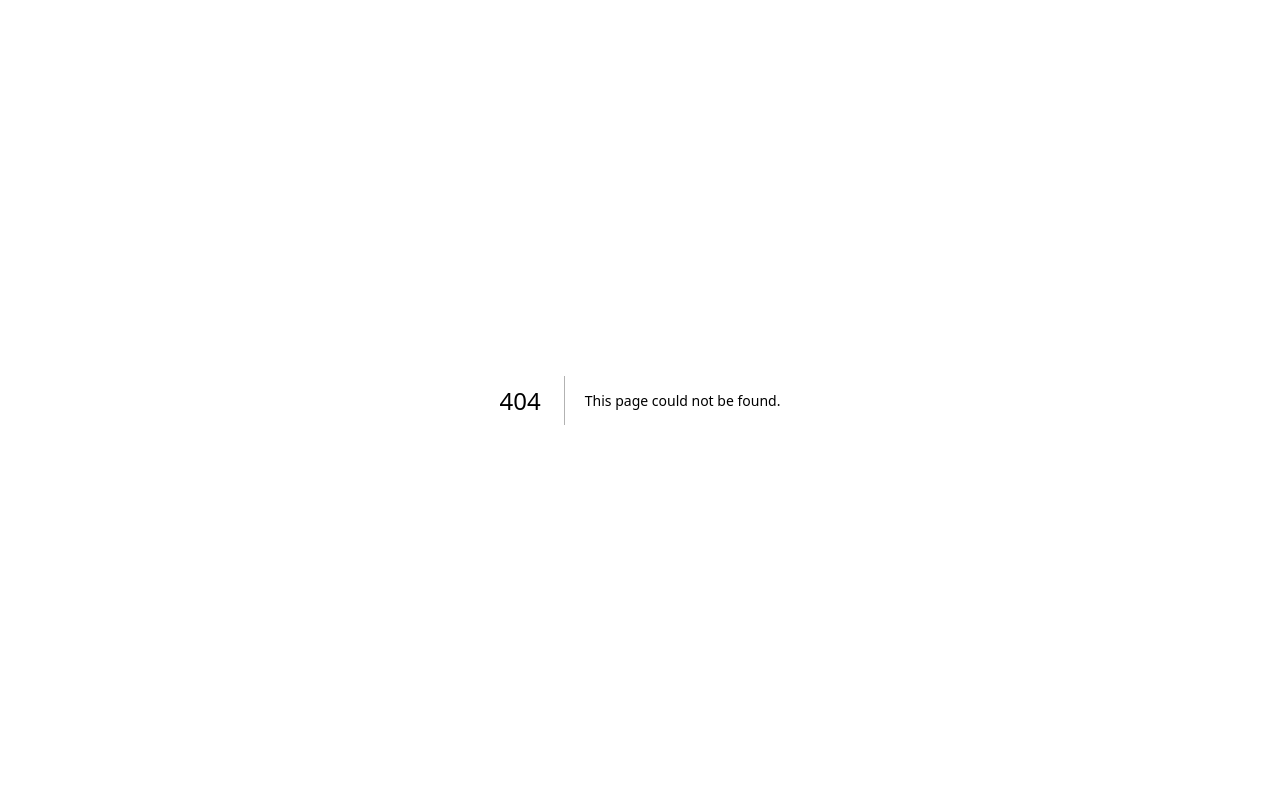
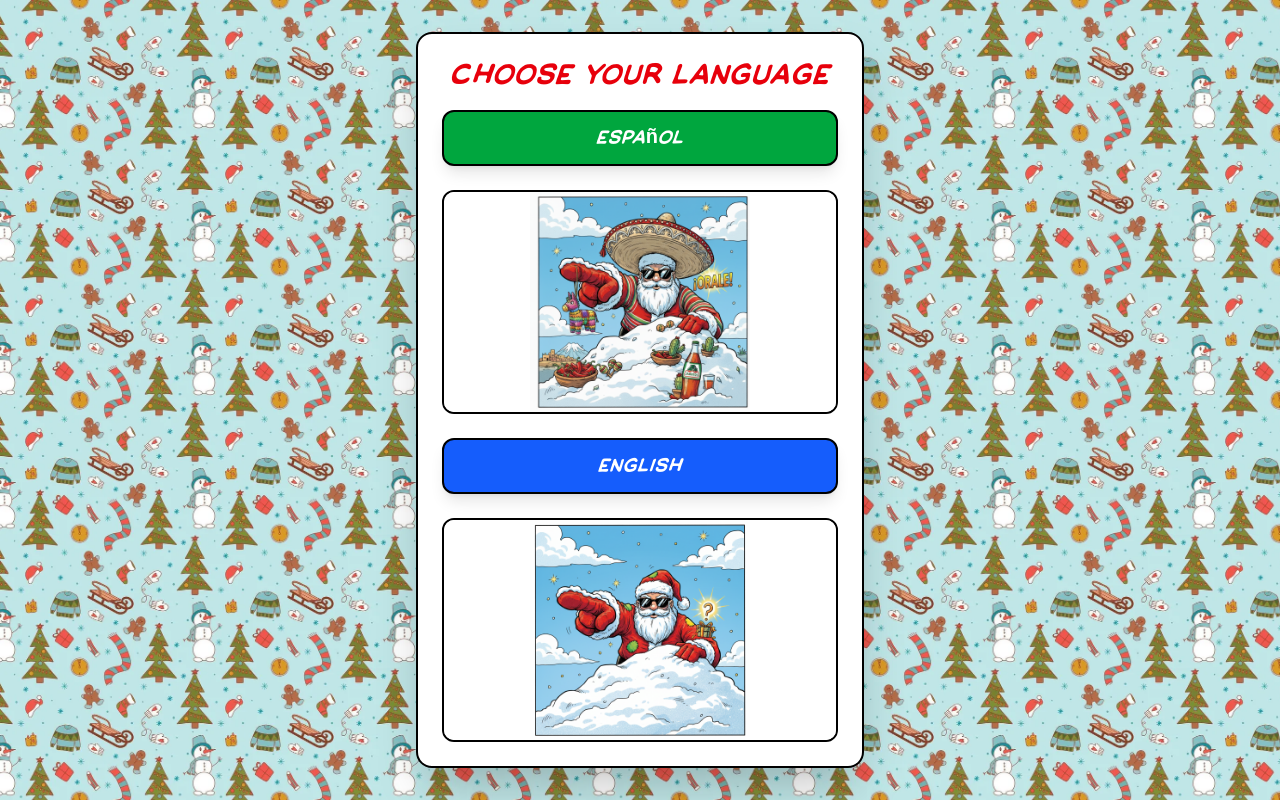
Before and after one commit to MatteoVolpi1/SecretSanta, a Next.js app: page /landing in a window 1280 px wide. Before the commit this address had no page. Built offline with nearby package versions, Linux system fonts and the light colour scheme.

Commit message:
add spanish language support

```diff
--- /dev/null
+++ b/app/landing/page.tsx
@@ -0,0 +1,55 @@
+"use client";
+
+import Image from "next/image";
+import { useRouter } from "next/navigation";
+import { useLanguage } from "@/components/LanguageProvider";
+
+export default function Landing() {
+  const router = useRouter();
+  const { setLang } = useLanguage();
+
+  const choose = (lang: "en" | "es") => {
+    setLang(lang);
+    router.push("/");
+  };
+
+  return (
+    <div
+      className="min-h-screen flex items-center justify-center p-4"
+      style={{
+        backgroundImage: 'url(/images/backgrounds/5.webp)',
+        backgroundRepeat: 'repeat',
+        backgroundSize: '400px',
+      }}
+    >
+      <main className="max-w-md w-full">
+        <div className="bg-white rounded-2xl shadow-2xl border-2 border-black p-6">
+          <h1 className="text-3xl font-black text-center mb-4 text-red-600">Choose your language</h1>
+          <div className="space-y-6">
+            <button
+              className="w-full bg-green-600 hover:bg-green-700 text-white font-black text-xl py-3 px-6 rounded-xl border-2 border-black shadow-lg"
+              onClick={() => choose("es")}
+            >
+              Español
+            </button>
+            <div className="relative w-full h-56 border-2 border-black rounded-xl overflow-hidden cursor-pointer" onClick={() => choose("es")}
+            >
+              <Image src="/images/comics/mexican_santa3.png" alt="Santa Mexicano" fill className="object-contain bg-white" />
+            </div>
+
+            <button
+              className="w-full bg-blue-600 hover:bg-blue-700 text-white font-black text-xl py-3 px-6 rounded-xl border-2 border-black shadow-lg"
+              onClick={() => choose("en")}
+            >
+              English
+            </button>
+            <div className="relative w-full h-56 border-2 border-black rounded-xl overflow-hidden cursor-pointer" onClick={() => choose("en")}
+            >
+              <Image src="/images/comics/secretsanta.png" alt="Secret Santa" fill className="object-contain bg-white" />
+            </div>
+          </div>
+        </div>
+      </main>
+    </div>
+  );
+}
--- a/app/layout.tsx
+++ b/app/layout.tsx
@@ -1,6 +1,7 @@
 import type { Metadata } from "next";
 import { Geist, Geist_Mono } from "next/font/google";
 import "./globals.css";
+import { LanguageProvider } from "@/components/LanguageProvider";
 
 const geistSans = Geist({
   variable: "--font-geist-sans",
@@ -27,7 +28,7 @@ export default function RootLayout({
       <body
         className={`${geistSans.variable} ${geistMono.variable} antialiased`}
       >
-        {children}
+        <LanguageProvider initialLang={"en"}>{children}</LanguageProvider>
       </body>
     </html>
   );
--- a/app/page.tsx
+++ b/app/page.tsx
@@ -3,8 +3,10 @@
 import Image from "next/image";
 import { useEffect, useState } from "react";
 import { useRouter } from "next/navigation";
+import { useLanguage } from "@/components/LanguageProvider";
 
 export default function Home() {
+  const { t, lang } = useLanguage();
   const [code, setCode] = useState("");
   const [message, setMessage] = useState("");
   const [showConfirm, setShowConfirm] = useState(false);
@@ -47,7 +49,7 @@ export default function Home() {
       }
       setShowConfirm(true);
     } else {
-      setMessage("⚠️ Insert your secret code!");
+      setMessage(t.insertCodeWarning);
     }
   };
 
@@ -72,8 +74,8 @@ export default function Home() {
           <div className="flex justify-center mb-3 sm:mb-6 -mt-2 sm:-mt-4">
             <div className="relative w-72 h-72 sm:w-96 sm:h-96">
           <Image
-          src="/images/comics/secretsanta.png"
-          alt="Secret Santa"
+          src={lang === "es" ? "/images/comics/mexican_santa3.png" : "/images/comics/secretsanta.png"}
+          alt={lang === "es" ? "Santa Mexicano" : "Secret Santa"}
           fill
           className="object-contain p-2"
           priority
@@ -82,12 +84,10 @@ export default function Home() {
         </div>
 
         {/* Title */}
-        <h1 className="text-4xl font-black text-center mb-2 text-red-600 comic-text">
-        SECRET SANTA
-        </h1>
+        <h1 className="text-4xl font-black text-center mb-2 text-red-600 comic-text">{t.title}</h1>
         <p className="text-center text-gray-700 font-bold mb-6 text-lg">
-        <span className="hidden sm:inline">🎄 Insert here your secret code 🎄</span>
-        <span className="inline sm:hidden">🎄 Insert here your code 🎄</span>
+        <span className="hidden sm:inline">{t.subtitleLong}</span>
+        <span className="inline sm:hidden">{t.subtitleShort}</span>
         </p>
 
         {/* Form */}
@@ -113,15 +113,15 @@ export default function Home() {
           type="submit"
           className="w-full bg-red-600 hover:bg-red-700 text-white font-black text-xl py-4 px-6 rounded-xl border-2 border-black shadow-lg transform transition hover:scale-105 active:scale-95"
         >
-          <span className="hidden sm:inline">🎅 Discover your pair! 🎅</span>
-          <span className="inline sm:hidden">Discover your pair!</span>
+          <span className="hidden sm:inline">{t.discoverCtaLong}</span>
+          <span className="inline sm:hidden">{t.discoverCtaShort}</span>
         </button>
         </form>
 
         {/* Message */}
         {message && (
         <div className="mt-4 p-4 bg-yellow-100 border-2 border-black rounded-xl">
-          <p className="text-center font-bold text-gray-800">{message}</p>
+          <p className="text-center font-bold text-gray-800">{message || (isCodeUsed(code) ? t.usedCodeWarning : "")}</p>
         </div>
         )}
 
@@ -130,15 +130,12 @@ export default function Home() {
             <div className="fixed inset-0 z-50 flex items-center justify-center">
               <div className="absolute inset-0 bg-black/50" onClick={() => setShowRules(false)} />
               <div className="relative bg-white border-2 border-black rounded-2xl shadow-2xl max-w-md w-full mx-4 p-6">
-                <h2 className="text-2xl font-black text-red-600 mb-3 text-center">🎉 Welcome to Secret Santa 2025! 🎉</h2>
-                <p className="text-center text-lg font-bold text-green-700 mb-4">
-                   Fairness rules
-                </p>
+                <h2 className="text-2xl font-black text-red-600 mb-3 text-center">{t.rulesTitle}</h2>
+                <p className="text-center text-lg font-bold text-green-700 mb-4">{t.rulesHeader}</p>
                 <ul className="list-disc list-inside text-gray-800 font-bold space-y-2">
-                  <li>Keep your pair strictly secret!</li>
-                  <li>The code is sent via email and can be used only once.</li>
-                  <li>Total gift value should be around $50 per person.</li>
-                  <li>If a single present costs less, combine multiple gifts to reach ~$50.</li>
+                  {t.rulesList.map((item, idx) => (
+                    <li key={idx}>{item}</li>
+                  ))}
                 </ul>
                 <button
                   className="mt-4 w-full bg-red-600 hover:bg-red-700 text-white font-black py-3 px-4 rounded-xl border-2 border-black shadow-md"
@@ -147,7 +144,7 @@ export default function Home() {
                     setShowRules(false);
                   }}
                 >
-                  I understand
+                  {t.rulesUnderstand}
                 </button>
               </div>
             </div>
@@ -158,16 +155,16 @@ export default function Home() {
         <div className="fixed inset-0 z-50 flex items-center justify-center">
           <div className="absolute inset-0 bg-black/50" onClick={() => setShowConfirm(false)} />
           <div className="relative bg-white border-2 border-black rounded-2xl shadow-2xl max-w-md w-full mx-4 p-6">
-          <h2 className="text-2xl font-black text-red-600 mb-3 text-center">Attention!</h2>
+          <h2 className="text-2xl font-black text-red-600 mb-3 text-center">{t.confirmTitle}</h2>
           <p className="text-gray-800 font-bold text-center mb-4">
-            The code can be used only 1 time. Remember your pair! If you write it down, keep it somewhere safe from others!
+            {t.confirmBody}
           </p>
           <div className="flex gap-3">
             <button
             className="flex-1 bg-gray-200 hover:bg-gray-300 text-black font-black py-3 px-4 rounded-xl border-2 border-black shadow-md"
             onClick={() => setShowConfirm(false)}
             >
-            Cancel
+            {t.confirmCancel}
             </button>
                   <button
             className="flex-1 bg-red-600 hover:bg-red-700 text-white font-black py-3 px-4 rounded-xl border-2 border-black shadow-md"
@@ -181,7 +178,7 @@ export default function Home() {
                           });
                           const data = await res.json();
                           if (!res.ok) {
-                            setMessage(data.error || "Error validating code");
+                            setMessage(data.error || t.insertCodeWarning);
                             setShowConfirm(false);
                             return;
                           }
@@ -195,7 +192,7 @@ export default function Home() {
                       run();
             }}
             >
-            Proceed
+            {t.confirmProceed}
             </button>
           </div>
           </div>
@@ -208,9 +205,7 @@ export default function Home() {
       </div>
 
       {/* Footer text */}
-      <p className="text-center mt-6 text-white font-bold text-shadow-lg drop-shadow-lg">
-        ⭐ Ho! Ho! Ho! Merry Christmas! ⭐
-      </p>
+      <p className="text-center mt-6 text-white font-bold text-shadow-lg drop-shadow-lg">{t.footer}</p>
       </main>
     </div>
   );
--- /dev/null
+++ b/components/LanguageProvider.tsx
@@ -0,0 +1,41 @@
+"use client";
+
+import { createContext, useContext, useEffect, useMemo, useState } from "react";
+import { getMessages, Lang } from "@/lib/i18n";
+
+type Ctx = {
+  lang: Lang;
+  setLang: (l: Lang) => void;
+  t: ReturnType<typeof getMessages>;
+};
+
+const LanguageContext = createContext<Ctx | null>(null);
+
+export function LanguageProvider({ initialLang, children }: { initialLang?: Lang; children: React.ReactNode }) {
+  const [lang, setLangState] = useState<Lang>(initialLang || "en");
+
+  useEffect(() => {
+    try {
+      const saved = (localStorage.getItem("lang") as Lang) || undefined;
+      if (saved && saved !== lang) setLangState(saved);
+    } catch {}
+  }, []);
+
+  const setLang = (l: Lang) => {
+    setLangState(l);
+    try {
+      localStorage.setItem("lang", l);
+      document.cookie = `lang=${l}; Path=/; Max-Age=31536000; SameSite=Lax`;
+    } catch {}
+  };
+
+  const t = useMemo(() => getMessages(lang), [lang]);
+  const value: Ctx = { lang, setLang, t };
+  return <LanguageContext.Provider value={value}>{children}</LanguageContext.Provider>;
+}
+
+export function useLanguage() {
+  const ctx = useContext(LanguageContext);
+  if (!ctx) throw new Error("useLanguage must be used within LanguageProvider");
+  return ctx;
+}
--- /dev/null
+++ b/lib/i18n.ts
@@ -0,0 +1,82 @@
+export type Lang = "en" | "es";
+
+type Messages = {
+  title: string;
+  subtitleLong: string;
+  subtitleShort: string;
+  discoverCtaLong: string;
+  discoverCtaShort: string;
+  insertCodeWarning: string;
+  usedCodeWarning: string;
+  rulesTitle: string;
+  rulesHeader: string;
+  rulesList: string[];
+  rulesUnderstand: string;
+  confirmTitle: string;
+  confirmBody: string;
+  confirmCancel: string;
+  confirmProceed: string;
+  footer: string;
+  resultTitle: string;
+  copyIdeas: string;
+};
+
+const en: Messages = {
+  title: "SECRET SANTA",
+  subtitleLong: "🎄 Insert here your secret code 🎄",
+  subtitleShort: "🎄 Insert here your code 🎄",
+  discoverCtaLong: "🎅 Discover your pair! 🎅",
+  discoverCtaShort: "Discover your pair!",
+  insertCodeWarning: "⚠️ Insert your secret code!",
+  usedCodeWarning:
+    "⚠️ This code has already been used. If this is a mistake, please contact Banesita.",
+  rulesTitle: "🎉 Welcome to Secret Santa 2025! 🎉",
+  rulesHeader: "Fairness rules",
+  rulesList: [
+    "Keep your pair strictly secret!",
+    "The code is sent via email and can be used only once.",
+    "Total gift value should be around $50 per person.",
+    "If a single present costs less, combine multiple gifts to reach ~$50.",
+  ],
+  rulesUnderstand: "I understand",
+  confirmTitle: "Attention!",
+  confirmBody:
+    "The code can be used only 1 time. Remember your pair! If you write it down, keep it somewhere safe from others!",
+  confirmCancel: "Cancel",
+  confirmProceed: "Proceed",
+  footer: "⭐ Ho! Ho! Ho! Merry Christmas! ⭐",
+  resultTitle: "Your pair is:",
+  copyIdeas: "Copy gift ideas",
+};
+
+const es: Messages = {
+  title: "AMIGO SECRETO",
+  subtitleLong: "🎄 Ingresa aquí tu código secreto 🎄",
+  subtitleShort: "🎄 Ingresa tu código 🎄",
+  discoverCtaLong: "🎅 ¡Descubre tu pareja! 🎅",
+  discoverCtaShort: "Descubre tu pareja",
+  insertCodeWarning: "⚠️ ¡Ingresa tu código secreto!",
+  usedCodeWarning:
+    "⚠️ Este código ya ha sido usado. Si es un error, por favor contacta a Banesita.",
+  rulesTitle: "🎉 ¡Bienvenido a Amigo Secreto 2025! 🎉",
+  rulesHeader: "Reglas de equidad",
+  rulesList: [
+    "¡Mantén tu pareja estrictamente en secreto!",
+    "El código se envía por correo y solo se puede usar una vez.",
+    "El valor total del regalo debe ser alrededor de $50 por persona.",
+    "Si un regalo cuesta menos, combina varios para llegar a ~$50.",
+  ],
+  rulesUnderstand: "Entiendo",
+  confirmTitle: "¡Atención!",
+  confirmBody:
+    "El código solo se puede usar una vez. ¡Recuerda tu pareja! Si lo escribes, guárdalo en un lugar seguro.",
+  confirmCancel: "Cancelar",
+  confirmProceed: "Continuar",
+  footer: "⭐ ¡Ho! ¡Ho! ¡Ho! ¡Feliz Navidad! ⭐",
+  resultTitle: "Tu pareja es:",
+  copyIdeas: "Ideas de regalo",
+};
+
+export function getMessages(lang: Lang): Messages {
+  return lang === "es" ? es : en;
+}
--- /dev/null
+++ b/middleware.ts
@@ -0,0 +1,30 @@
+import { NextRequest, NextResponse } from "next/server";
+
+export function middleware(req: NextRequest) {
+  const { pathname } = req.nextUrl;
+
+  // Allow Next.js internals, assets, API, and landing
+  if (
+    pathname.startsWith("/_next") ||
+    pathname.startsWith("/api/") ||
+    pathname.startsWith("/images/") ||
+    pathname.startsWith("/fonts/") ||
+    pathname.startsWith("/landing")
+  ) {
+    return NextResponse.next();
+  }
+
+  const lang = req.cookies.get("lang")?.value;
+  if (!lang) {
+    // If no language set, send users to landing
+    const url = req.nextUrl.clone();
+    url.pathname = "/landing";
+    return NextResponse.redirect(url);
+  }
+
+  return NextResponse.next();
+}
+
+export const config = {
+  matcher: ["/:path*"],
+};
```
Also changed, not shown: app/result/page.tsx (+5 -7 lines).
